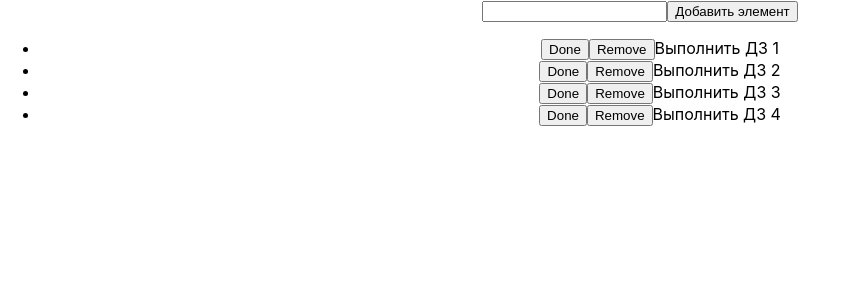
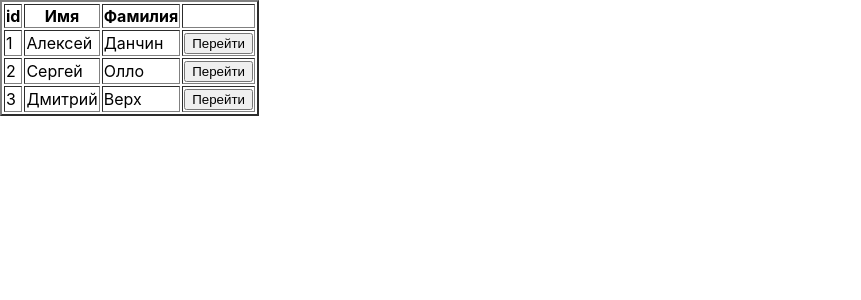
Before and after one commit to MaxiDeBox/first-react-app, a React (Create React App) app in the folder my-app/: page / in a window 1280 px wide. Shown: the top 300 px of the page, without its empty margins (0-861 px from the left). Built offline with nearby package versions, Linux system fonts and the light colour scheme.

Commit message:
react-router-dom

```diff
--- a/my-app/package.json
+++ b/my-app/package.json
@@ -10,6 +10,7 @@
     "react": "^17.0.2",
     "react-dom": "^17.0.2",
     "react-redux": "^7.2.6",
+    "react-router-dom": "^6.0.2",
     "react-scripts": "4.0.3",
     "redux": "^4.1.2",
     "web-vitals": "^1.1.2"
--- a/my-app/src/App.js
+++ b/my-app/src/App.js
@@ -1,36 +1,19 @@
-import './App.css';
-import { useState } from "react";
-import { add, remove, doneToggle } from "./store/todo";
-import { useDispatch, useSelector } from "react-redux";
+import "./styles.css";
 
+import { Switch, Route } from "react-router-dom";
+import { UserPage, MainPage } from "./pages";
 
-function App() {
-  const items = useSelector((state) => state.todo);
-  const dispatch = useDispatch();
+export default function App() {
+  return (
+    <Switch>
+      <Route exact path="/user/:userId" component={UserPage} />
 
-  const [value, setValue] = useState("");
-
-  return (
-    <div className="App">
-      <input
-        type="text"
-        value={value}
-        onChange={(e) => setValue(e.target.value)}
+      <Route
+        path="*"
+        render={() => {
+          return <MainPage />;
+        }}
       />
-      <button onClick={() => dispatch(add(value))}>Добавить элемент</button>
-      <br />
-      <ul>
-        { items.map((item) => (
-            <li key={item.id}>
-              <button onClick={() => dispatch(doneToggle(item.id))}>Done</button>
-              <button onClick={() => dispatch(remove(item.id))}>Remove</button>
-              <span className={item.done ? "done" : ""}>{item.content}</span>
-            </li>
-          ))}
-      </ul>
-
-    </div>
+    </Switch>
   );
 }
-
-export default App;
--- a/my-app/src/index.js
+++ b/my-app/src/index.js
@@ -5,12 +5,15 @@ import App from './App';
 import reportWebVitals from './reportWebVitals';
 import { Provider } from "react-redux";
 import store from "./store"
+import { BrowserRouter } from "react-router-dom";
 
 ReactDOM.render(
   <React.StrictMode>
-    <Provider store={store}>
-      <App />
-    </Provider>
+    <BrowserRouter>
+      <Provider store={store}>
+        <App />
+      </Provider>
+    </BrowserRouter>
   </React.StrictMode>,
   document.getElementById('root')
 );
--- /dev/null
+++ b/my-app/src/pages/MainPage.jsx
@@ -0,0 +1,35 @@
+import { useSelector } from "react-redux";
+import { Link } from "react-router-dom";
+
+const MainPage = () => {
+  const users = useSelector((state) => state.users);
+
+  return (
+    <table border={2}>
+      <thead>
+      <tr>
+        <th>id</th>
+        <th>Имя</th>
+        <th>Фамилия</th>
+        <th></th>
+      </tr>
+      </thead>
+      <tbody>
+      {users.map((user) => (
+        <tr key={user.id}>
+          <td>{user.id}</td>
+          <td>{user.name}</td>
+          <td>{user.surname}</td>
+          <td>
+            <Link to={`/user/${user.id}`}>
+              <button>Перейти</button>
+            </Link>
+          </td>
+        </tr>
+      ))}
+      </tbody>
+    </table>
+  );
+};
+
+export default MainPage;
--- /dev/null
+++ b/my-app/src/pages/UserPage.jsx
@@ -0,0 +1,46 @@
+import { useCallback, useState } from "react";
+import { useDispatch, useSelector } from "react-redux";
+import { useParams, useHistory } from "react-router-dom";
+import { edit } from "../store/users";
+
+const UserPage = () => {
+  const params = useParams();
+  const dispatch = useDispatch();
+  const history = useHistory();
+
+  const userId = parseInt(params.userId, 10);
+
+  const user = useSelector((state) =>
+    state.users.find((user) => user.id === userId)
+  );
+
+  const [name, setName] = useState(user.name);
+  const [surname, setSurname] = useState(user.surname);
+
+  const saveHandler = useCallback(() => {
+    dispatch(
+      edit({
+        id: userId,
+        name,
+        surname
+      })
+    );
+
+    history.push("/");
+  }, [dispatch, userId, name, surname, history]);
+
+  return (
+    <div>
+      <p>
+        Имя: <input value={name} onChange={(e) => setName(e.target.value)} />
+      </p>
+      <p>
+        Фамилия:
+        <input value={surname} onChange={(e) => setSurname(e.target.value)} />
+      </p>
+      <button onClick={saveHandler}>Сохранить</button>
+    </div>
+  );
+};
+
+export default UserPage;
--- /dev/null
+++ b/my-app/src/pages/index.js
@@ -0,0 +1,4 @@
+import MainPage from "./MainPage";
+import UserPage from "./UserPage";
+
+export { MainPage, UserPage };
--- a/my-app/src/store/index.js
+++ b/my-app/src/store/index.js
@@ -1,9 +1,9 @@
 import { configureStore } from "@reduxjs/toolkit";
-import todoReducer from "./todo";
+import usersReducer from "./users";
 
 const store = configureStore({
   reducer: {
-    todo: todoReducer
+    users: usersReducer
   }
 });
 
--- a/my-app/src/store/todo.js
+++ /dev/null
@@ -1,41 +0,0 @@
-import { createSlice } from "@reduxjs/toolkit";
-
-const getInitialState = () => [
-  { id: 0, content: "Выполнить ДЗ 1", done: false },
-  { id: 1, content: "Выполнить ДЗ 2", done: false },
-  { id: 2, content: "Выполнить ДЗ 3", done: false },
-  { id: 3, content: "Выполнить ДЗ 4", done: false },
-];
-
-const todoSlice = createSlice({
-  name: "todo",
-  initialState: getInitialState(),
-
-  reducers: {
-    add(items, action) {
-      const item = {
-        id: 1 + Math.max(0, ...items.map(item => item.id)),
-        content: action.payload,
-        done: false
-      };
-
-      items.push(item);
-    },
-
-    remove(items, action) {
-      return items.filter((x) => x.id !== action.payload);
-    },
-
-    doneToggle(items, action) {
-      const item = items.find((item) => item.id === action.payload);
-
-      if(item) {
-        item.done = !item.done;
-      }
-    }
-  }
-});
-
-export const { add, remove, doneToggle } = todoSlice.actions;
-
-export default todoSlice.reducer;
--- /dev/null
+++ b/my-app/src/store/users.js
@@ -0,0 +1,44 @@
+import { createSlice } from "@reduxjs/toolkit";
+
+const getInitialState = () => [
+  { id: 1, name: "Алексей", surname: "Данчин" },
+  { id: 2, name: "Сергей", surname: "Олло" },
+  { id: 3, name: "Дмитрий", surname: "Верх" }
+];
+
+export const usersSlice = createSlice({
+  name: "users",
+
+  initialState: getInitialState(),
+
+  reducers: {
+    create(users, action) {
+      const user = {
+        ...action.data,
+        id: 1 + Math.max(0, ...users.map((user) => user.id))
+      };
+
+      users.push(user);
+    },
+
+    edit(users, action) {
+      const user = users.find((x) => x.id === action.payload.id);
+
+      if (user) {
+        Object.assign(user, action.payload);
+      }
+    },
+
+    remove(users, action) {
+      const index = users.findIndex((user) => user.id === action.id);
+      if (index !== -1) {
+        users.splice(index, 1);
+      }
+    }
+  }
+});
+
+// Action creators are generated for each case reducer function
+export const { create, edit, remove } = usersSlice.actions;
+
+export default usersSlice.reducer;
--- /dev/null
+++ b/my-app/src/styles.css
@@ -0,0 +1,4 @@
+.App {
+    font-family: sans-serif;
+    text-align: center;
+}
```
Also changed, not shown: my-app/src/logo.svg (deleted).
